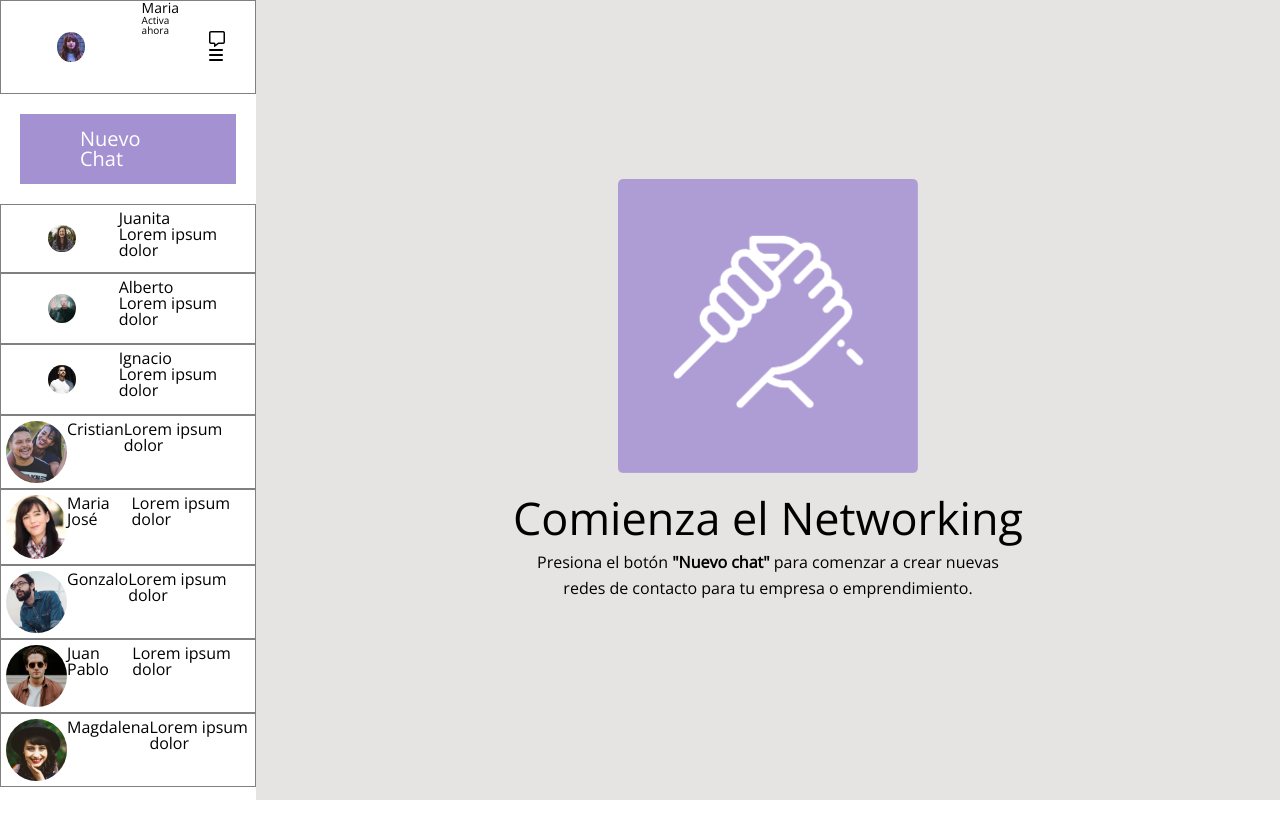
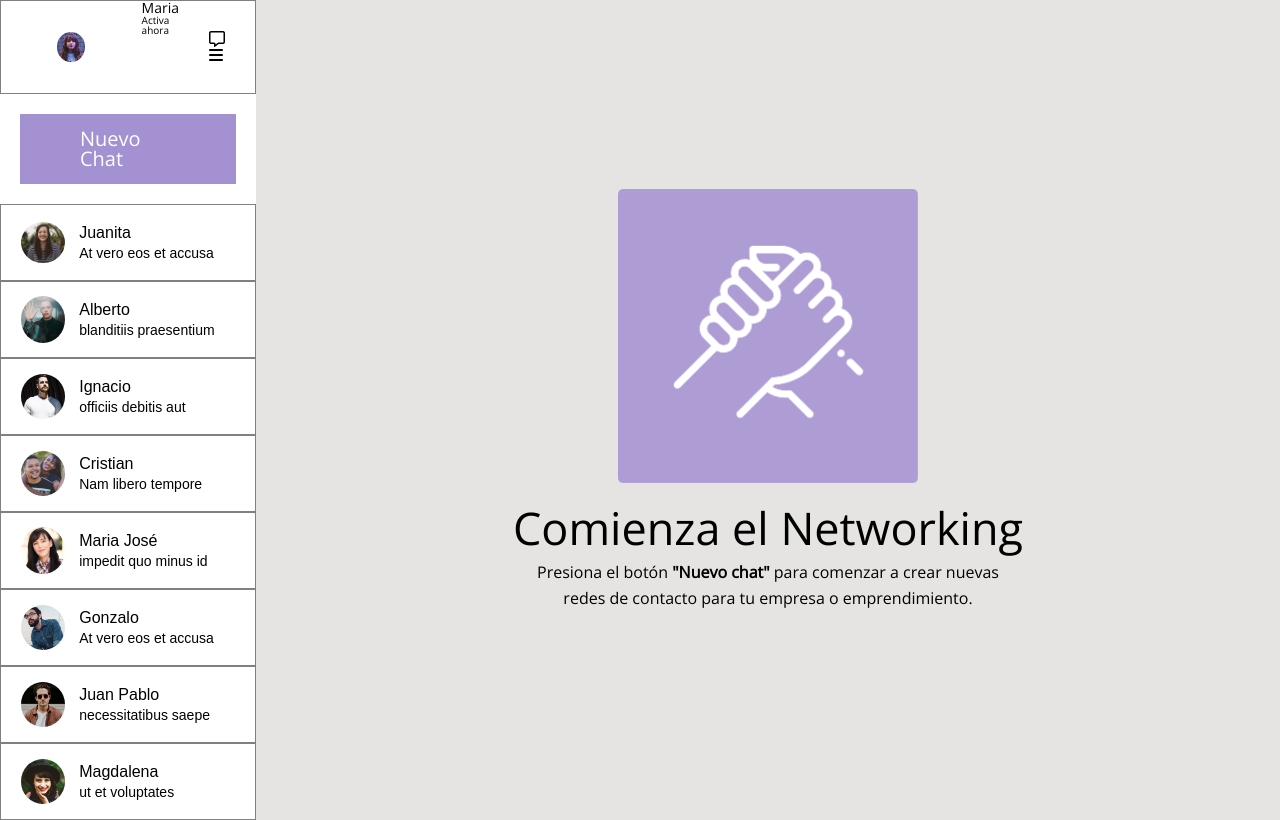
Before and after one commit to mg2023/desafio7, a plain HTML site: page index.html in a window 1280 px wide. Drawn offline with nearby package versions, Linux system fonts and the light colour scheme.

Commit message:
Se dar formato a los amigos del chat

```diff
--- a/assets/css/estilos.css
+++ b/assets/css/estilos.css
@@ -32,7 +32,7 @@ aside {
   }
 
   .amigos > section:nth-child(1) {
-    width: 50%;
+    width: 30%;
     justify-content: center;
     align-items: center;
     display: flex;
@@ -40,8 +40,30 @@ aside {
   }
 
   .amigos > section:nth-child(1) > img {
-    padding: 15px;
+    max-width: 60%;
+    height: auto;
+  }
 
+  .amigos > section:nth-child(2) {
+    width: 70%;
+    justify-content: center;
+    align-items: center;
+    padding-top: 15px;
+    height: 50px;
+    /* display: flex; */
+
+
+  }
+
+  .amigos > section:nth-child(2) > h2 {
+  font-size: 16px;
+  font-family: sans-serif;
+  padding-bottom: 5px;
+  }
+
+  .amigos > section:nth-child(2) p {
+    font-size: 14px;
+    font-family: sans-serif;
 
   }
 
--- a/index.html
+++ b/index.html
@@ -47,17 +47,19 @@
           </section>
         </div>
         <div class="amigos">
-          <section><img src="/assets/img/juanita.jpg" /></section>
+          <section>
+            <img src="/assets/img/juanita.jpg" />
+          </section>
           <section>
             <h2>Juanita</h2>
-            <p>Lorem ipsum dolor</p>
+            <p>At vero eos et accusa</p>
           </section>
         </div>
         <div class="amigos">
           <section><img src="/assets/img/alberto.jpg" /></section>
           <section>
           <h2>Alberto</h2>
-          <p>Lorem ipsum dolor</p>
+          <p>blanditiis praesentium</p>
         </section>
         </div>
         <div class="amigos">
@@ -66,33 +68,52 @@
         </section>
         <section>
           <h2>Ignacio</h2>
-          <p>Lorem ipsum dolor</p>
+          <p>officiis debitis aut</p>
         </section>
         </div>
         <div class="amigos">
+          <section>
           <img src="/assets/img/cristian.jpg" />
+        </section>
+        <section>
           <h2>Cristian</h2>
-          <p>Lorem ipsum dolor</p>
+          <p>Nam libero tempore</p>
+        </section>
+
         </div>
         <div class="amigos">
-          <img src="/assets/img/maria jose.jpg" />
+          <section> <img src="/assets/img/maria jose.jpg" />  </section>
+          <section>
           <h2>Maria José</h2>
-          <p>Lorem ipsum dolor</p>
+          <p>impedit quo minus id</p>
+        </section>
         </div>
         <div class="amigos">
+          <section>
           <img src="/assets/img/gonzalo.jpg" />
+        </section>
+        <section>
           <h2>Gonzalo</h2>
-          <p>Lorem ipsum dolor</p>
+          <p>At vero eos et accusa</p>
+        </section>
         </div>
         <div class="amigos">
+          <section>
           <img src="/assets/img/juan pablo.jpg" />
+        </section>
+        <section>
           <h2>Juan Pablo</h2>
-          <p>Lorem ipsum dolor</p>
+          <p>necessitatibus saepe</p>
+        </section>
         </div>
         <div class="amigos">
+          <section>
           <img src="/assets/img/magdalena.jpg" />
+        </section>
+        <section>
           <h2>Magdalena</h2>
-          <p>Lorem ipsum dolor</p>
+          <p>ut et voluptates</p>
+        </section>
         </div>
       </aside>
 
```
